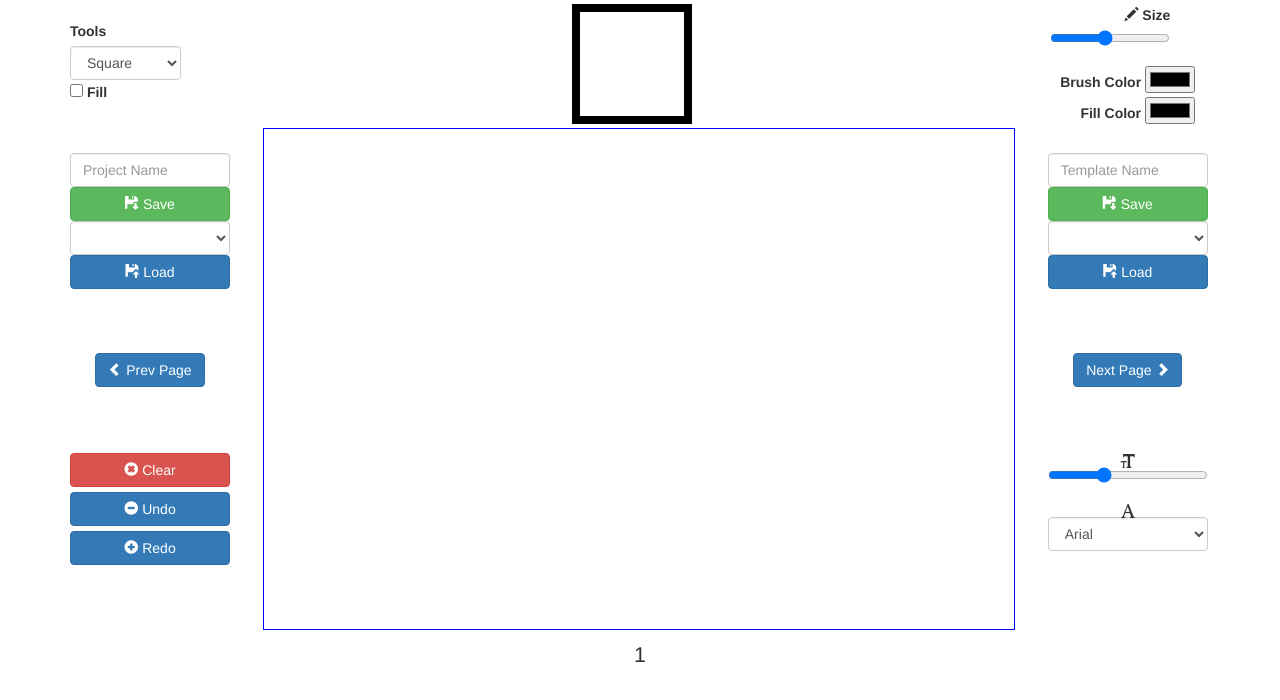
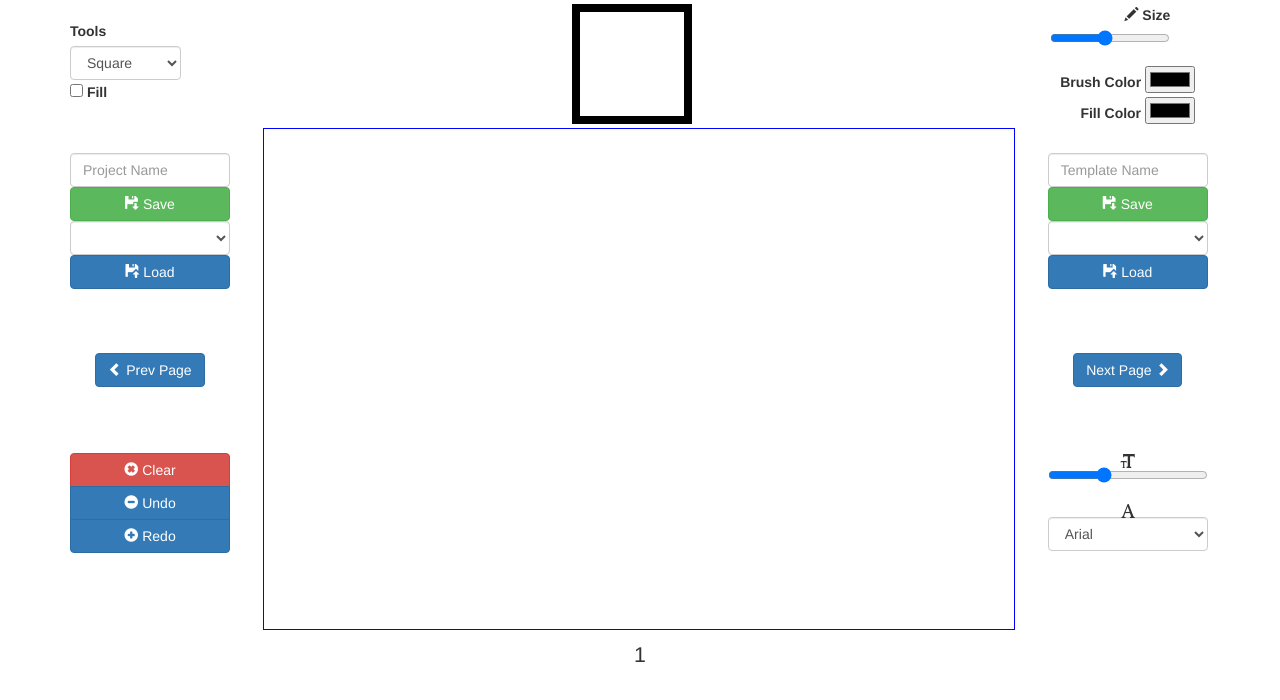
Before and after one commit to IronPeak/VefCanvas, a website: page index.html in a window 1280 px wide. Drawn offline with nearby package versions, Linux system fonts and the light colour scheme.

Commit message:
Added bootstrap button group for Clear, Undo & Redo

```diff
--- a/index.html
+++ b/index.html
@@ -72,9 +72,11 @@
                     <button type="button" class="btn btn-primary btn-arrow-left" name="prevbutton" id="prevbutton" value="Prev Page"> <span class="glyphicon glyphicon-chevron-left"></span> Prev Page</button>
                 </div>
                 <div class=pgbodyleftbottom>
-                    <button type="button" class="btn btn-danger btn-block" id="clearbutton" value="clear"><span class="glyphicon glyphicon-remove-sign"></span> Clear</button>
-                    <button type="button" class="btn btn-primary btn-block" id="undobutton" value="undo"><span class="glyphicon glyphicon-minus-sign"></span> Undo</button>
-                    <button type="button" class="btn btn-primary btn-block" id="redobutton" value="redo"><span class="glyphicon glyphicon-plus-sign"></span> Redo</button>
+                	<div  class="btn-group-vertical">
+                   		<button type="button" class="btn btn-danger btn-block" id="clearbutton" value="clear"><span class="glyphicon glyphicon-remove-sign"></span> Clear</button>
+                   	 	<button type="button" class="btn btn-primary btn-block" id="undobutton" value="undo"><span class="glyphicon glyphicon-minus-sign"></span> Undo</button>
+                    	<button type="button" class="btn btn-primary btn-block" id="redobutton" value="redo"><span class="glyphicon glyphicon-plus-sign"></span> Redo</button>
+                    </div>
                 </div>
             </div>
             <div class=pgbodycanvas>
--- a/main.css
+++ b/main.css
@@ -92,3 +92,8 @@
 #tools {
     max-width: 25%;
 }
+
+
+.btn-group-vertical {
+    width: 100%;
+}
```
